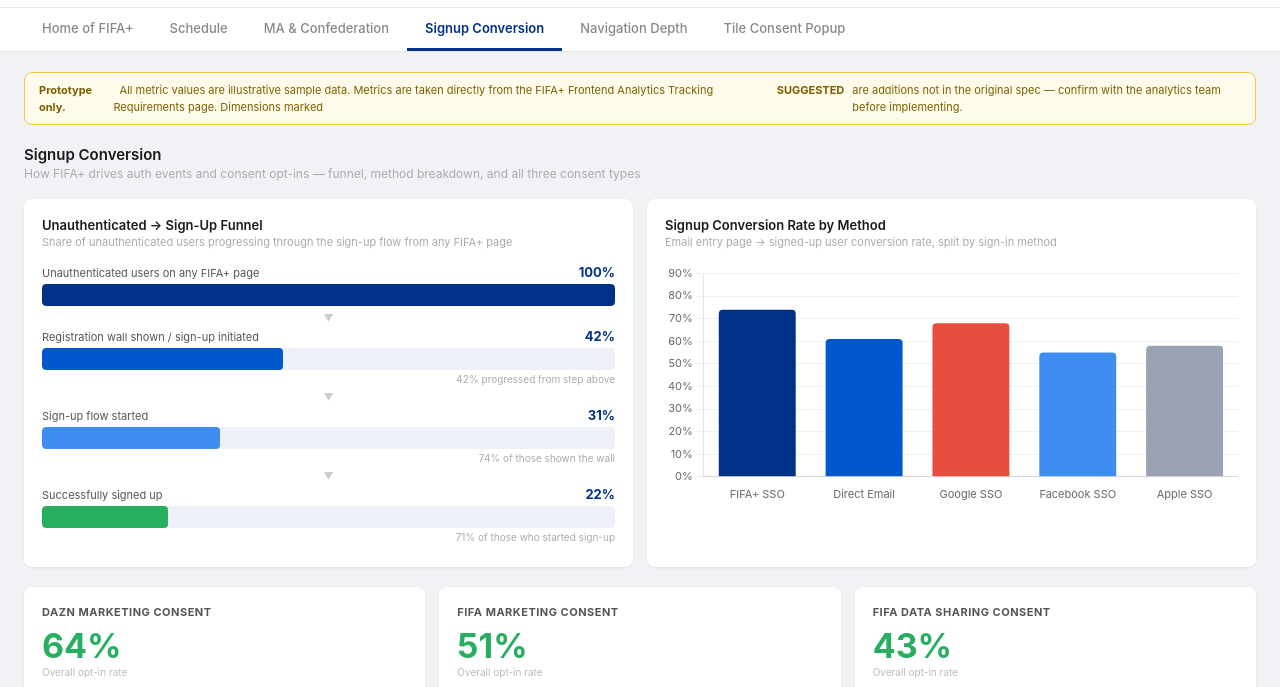
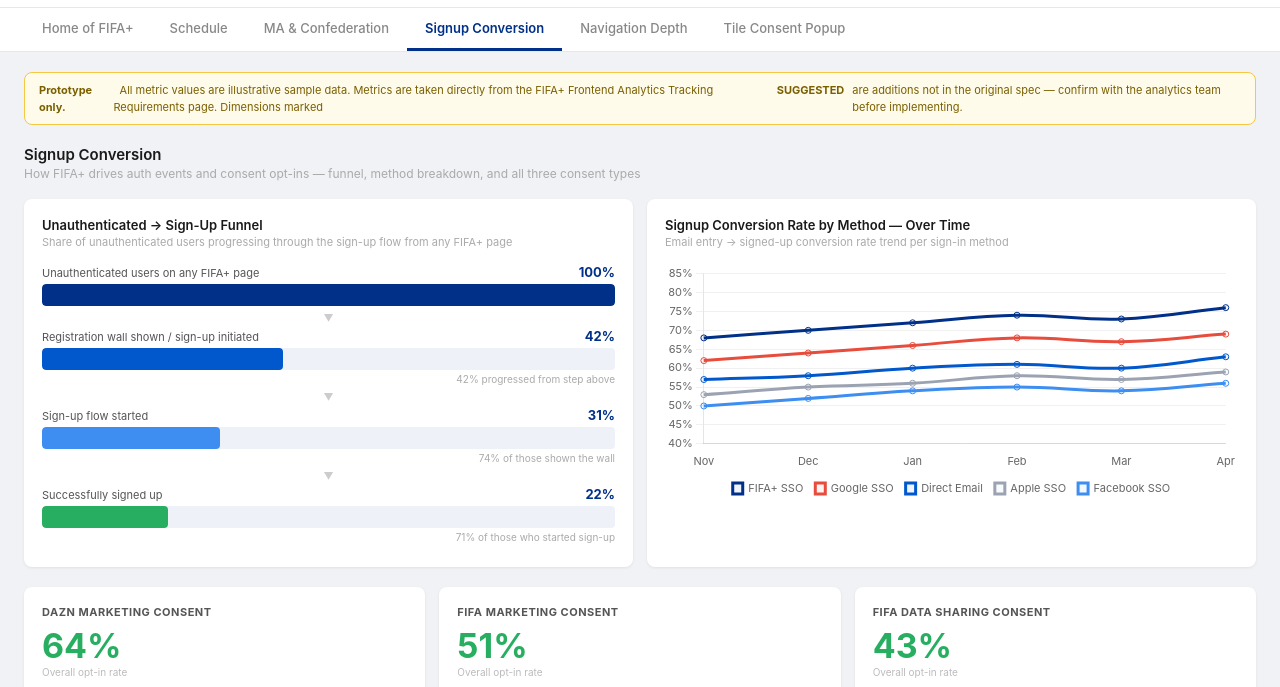
Before and after one commit to apurvpandit/blue-in-green, a plain HTML site: page index.html in a window 1280 px wide. Both pictures are taken after a click on the element "Signup Conversion". Shown: the part 90-777 px from the top of the page. Drawn offline with nearby package versions, Linux system fonts and the light colour scheme.

Commit message:
Popup and signup as funnels, conversion rates as line charts

```diff
--- a/index.html
+++ b/index.html
@@ -384,8 +384,8 @@
         <div id="funnel-signup"></div>
       </div>
       <div class="chart-card">
-        <div class="chart-title">Signup Conversion Rate by Method</div>
-        <div class="chart-desc">Email entry page → signed-up user conversion rate, split by sign-in method</div>
+        <div class="chart-title">Signup Conversion Rate by Method — Over Time</div>
+        <div class="chart-desc">Email entry → signed-up conversion rate trend per sign-in method</div>
         <canvas id="chart-signup-method"></canvas>
       </div>
     </div>
@@ -512,9 +512,9 @@
         <canvas id="chart-popup-trend"></canvas>
       </div>
       <div class="chart-card">
-        <div class="chart-title">Submission Outcome Breakdown</div>
-        <div class="chart-desc">Of all popups shown: abandoned vs. submitted with no consent vs. submitted with ≥1 consent</div>
-        <canvas id="chart-popup-outcomes"></canvas>
+        <div class="chart-title">Popup Outcome Funnel</div>
+        <div class="chart-desc">Of all popups shown — how many users reached each outcome</div>
+        <div id="funnel-popup-main"></div>
       </div>
     </div>
 
@@ -533,9 +533,9 @@
 
     <div class="chart-grid">
       <div class="chart-card">
-        <div class="chart-title">Individual Consent Selection Rate</div>
-        <div class="chart-desc">Among all submissions (including no-consent): % where each consent option was ticked</div>
-        <canvas id="chart-popup-consent-rates"></canvas>
+        <div class="chart-title">Consent Selection Funnel</div>
+        <div class="chart-desc">Among submitted popups — opt-in rate cascade across the three consent options</div>
+        <div id="funnel-popup-consents"></div>
       </div>
       <div class="chart-card">
         <div class="chart-title">Abandonment Rate by Device</div>
@@ -842,18 +842,24 @@
   `;
 });
 
-/* ── SIGNUP: Conversion Rate by Method ── */
+/* ── SIGNUP: Conversion Rate by Method — Line over time ── */
 new Chart(document.getElementById('chart-signup-method'), {
-  type: 'bar',
+  type: 'line',
   data: {
-    labels: ['FIFA+ SSO', 'Direct Email', 'Google SSO', 'Facebook SSO', 'Apple SSO'],
-    datasets: [{ data: [74, 61, 68, 55, 58], backgroundColor: [C.navy, C.blue, C.red, C.blue3, C.grey], borderRadius: 4 }]
+    labels: months,
+    datasets: [
+      { label: 'FIFA+ SSO',    data: [68, 70, 72, 74, 73, 76], borderColor: C.navy,   backgroundColor: a(C.navy,  0.06), fill: false, tension: 0.4, pointRadius: 3 },
+      { label: 'Google SSO',   data: [62, 64, 66, 68, 67, 69], borderColor: C.red,    backgroundColor: a(C.red,   0.06), fill: false, tension: 0.4, pointRadius: 3 },
+      { label: 'Direct Email', data: [57, 58, 60, 61, 60, 63], borderColor: C.blue,   backgroundColor: a(C.blue,  0.06), fill: false, tension: 0.4, pointRadius: 3 },
+      { label: 'Apple SSO',    data: [53, 55, 56, 58, 57, 59], borderColor: C.grey,   backgroundColor: a(C.grey,  0.06), fill: false, tension: 0.4, pointRadius: 3 },
+      { label: 'Facebook SSO', data: [50, 52, 54, 55, 54, 56], borderColor: C.blue3,  backgroundColor: a(C.blue3, 0.06), fill: false, tension: 0.4, pointRadius: 3 },
+    ]
   },
   options: {
     responsive: true,
-    plugins: { legend: { display: false }, tooltip: { callbacks: { label: ctx => ` ${ctx.raw}%` } } },
+    plugins: { legend: { position: 'bottom', labels: { font: baseFont, boxWidth: 10, padding: 12 } }, tooltip: { callbacks: { label: ctx => ` ${ctx.raw}%` } } },
     scales: {
-      y: { grid: { color: gridCol }, ticks: { font: baseFont, callback: v => v + '%' }, max: 90 },
+      y: { grid: { color: gridCol }, ticks: { font: baseFont, callback: v => v + '%' }, min: 40, max: 85 },
       x: { grid: { display: false }, ticks: { font: baseFont } }
     }
   }
@@ -893,14 +899,23 @@
   }
 });
 
-/* ── POPUP: Outcome donut ── */
-new Chart(document.getElementById('chart-popup-outcomes'), {
-  type: 'doughnut',
-  data: {
-    labels: ['Abandoned (no submit)', 'Submitted — no consent', 'Submitted — ≥1 consent'],
-    datasets: [{ data: [31, 18, 51], backgroundColor: [C.orange, C.red, C.green], borderWidth: 0 }]
-  },
-  options: { responsive: true, cutout: '65%', plugins: { legend: { position: 'bottom', labels: { font: baseFont, boxWidth: 10, padding: 12 } }, tooltip: { callbacks: { label: ctx => ` ${ctx.raw}% of popups shown` } } } }
+/* ── POPUP: Outcome funnel ── */
+const popupFunnelSteps = [
+  { name: 'Popup shown',                       pct: 100, abs: '124K',  conv: null,                              color: C.navy   },
+  { name: 'Not abandoned — stayed to interact', pct: 69,  abs: '85.6K', conv: '69% did not close immediately',  color: C.blue   },
+  { name: 'Submitted (any selection)',           pct: 69,  abs: '85.6K', conv: '100% of those who stayed',       color: C.blue3  },
+  { name: 'Submitted — ≥1 consent given',        pct: 51,  abs: '63.2K', conv: '74% of submissions had ≥1 consent', color: C.green },
+];
+const popupFunnelEl = document.getElementById('funnel-popup-main');
+popupFunnelSteps.forEach((s, i) => {
+  popupFunnelEl.innerHTML += `
+    <div class="funnel-step">
+      <div class="funnel-row"><span class="funnel-name">${s.name}</span><span class="funnel-pct">${s.pct}% <span style="font-size:10px;font-weight:400;color:#bbb;">(${s.abs})</span></span></div>
+      <div class="funnel-track"><div class="funnel-fill" style="width:${s.pct}%;background:${s.color};"></div></div>
+      ${s.conv ? `<div class="funnel-conv">${s.conv}</div>` : ''}
+    </div>
+    ${i < popupFunnelSteps.length - 1 ? '<div class="funnel-arrow">▼</div>' : ''}
+  `;
 });
 
 /* ── POPUP: By Device ── */
@@ -938,21 +953,23 @@
   }
 });
 
-/* ── POPUP: Individual consent selection rates ── */
-new Chart(document.getElementById('chart-popup-consent-rates'), {
-  type: 'bar',
-  data: {
-    labels: ['DAZN Marketing', 'FIFA Marketing', 'FIFA Data Sharing'],
-    datasets: [{ data: [38, 29, 24], backgroundColor: [C.navy, C.blue, C.blue3], borderRadius: 4 }]
-  },
-  options: {
-    responsive: true,
-    plugins: { legend: { display: false }, tooltip: { callbacks: { label: ctx => ` ${ctx.raw}% of all submissions` } } },
-    scales: {
-      y: { grid: { color: gridCol }, ticks: { font: baseFont, callback: v => v+'%' }, max: 55 },
-      x: { grid: { display: false }, ticks: { font: baseFont } }
-    }
-  }
+/* ── POPUP: Consent selection cascade funnel ── */
+const consentFunnelSteps = [
+  { name: 'Submitted (any)',              pct: 100, abs: '85.6K', conv: null,                                     color: C.blue  },
+  { name: 'DAZN Marketing consent ticked', pct: 55,  abs: '47.1K', conv: '55% of submissions ticked DAZN marketing', color: C.navy  },
+  { name: 'FIFA Marketing consent ticked', pct: 42,  abs: '36.0K', conv: '42% of submissions ticked FIFA marketing',  color: C.blue3 },
+  { name: 'FIFA Data Sharing ticked',      pct: 35,  abs: '30.0K', conv: '35% of submissions ticked data sharing',    color: C.teal  },
+];
+const consentFunnelEl = document.getElementById('funnel-popup-consents');
+consentFunnelSteps.forEach((s, i) => {
+  consentFunnelEl.innerHTML += `
+    <div class="funnel-step">
+      <div class="funnel-row"><span class="funnel-name">${s.name}</span><span class="funnel-pct">${s.pct}% <span style="font-size:10px;font-weight:400;color:#bbb;">(${s.abs})</span></span></div>
+      <div class="funnel-track"><div class="funnel-fill" style="width:${s.pct}%;background:${s.color};"></div></div>
+      ${s.conv ? `<div class="funnel-conv">${s.conv}</div>` : ''}
+    </div>
+    ${i < consentFunnelSteps.length - 1 ? '<div class="funnel-arrow">▼</div>' : ''}
+  `;
 });
 
 /* ── POPUP: Abandonment rate by device ── */
```
